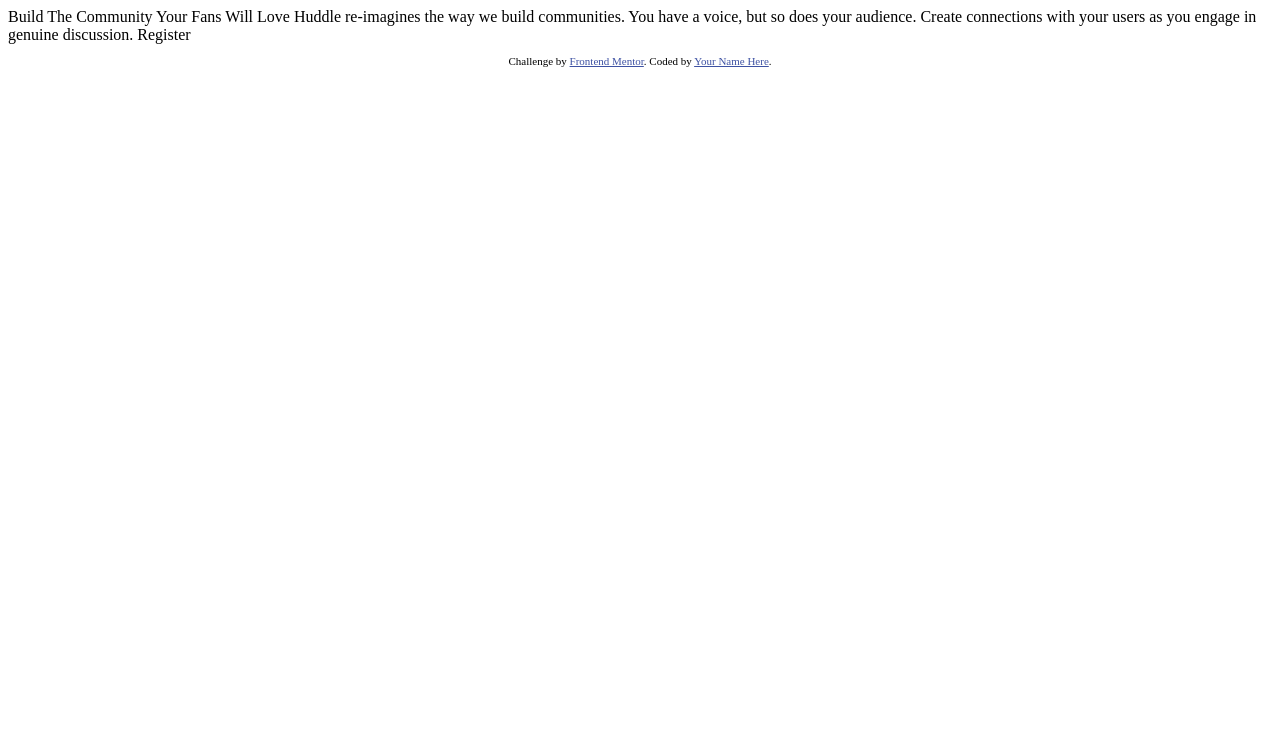
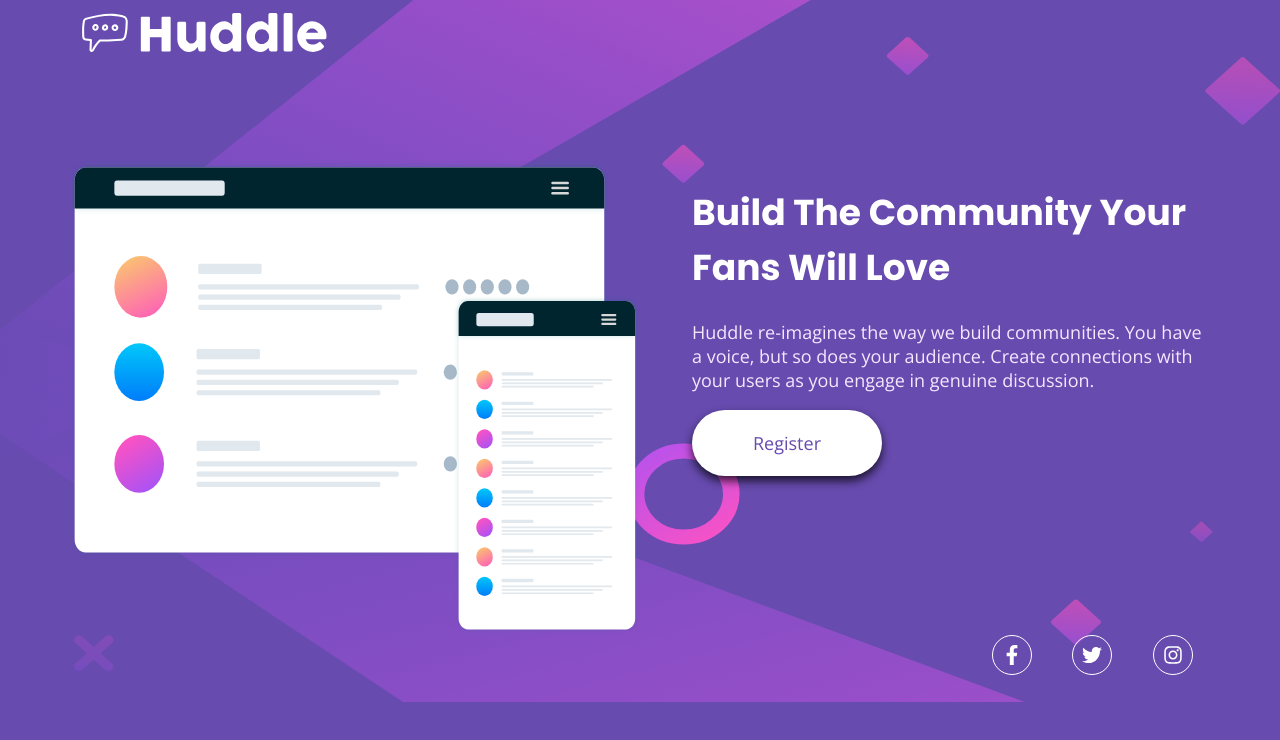
Before and after one commit to rajeshjaga/huddle-landing-page-with-single-introductory-section, a plain HTML site: page index.html in a window 1280 px wide. Drawn offline with nearby package versions, Linux system fonts and the light colour scheme.

Commit message:
this page took me 20mins

```diff
--- /dev/null
+++ b/app/style/_globals.scss
@@ -0,0 +1,33 @@
+html {
+  font-size: 100%;
+  box-sizing: border-box;
+}
+*,
+*::after,
+*::before {
+  box-sizing: inherit;
+}
+
+body {
+  margin: 0;
+  padding: 0;
+  font-family: "Open sans", sans-serif;
+  font-size: 1.125rem;
+  color: $white;
+}
+h1 {
+  font-family: "Poppins", sans-serif;
+}
+a {
+  display: block;
+  width: fit-content;
+  padding: 1.3125rem 3.8125rem;
+  background-color: $white;
+  text-decoration: none;
+  box-shadow: 0 5px 10px rgba(0, 0, 0, 0.75);
+  border-radius: 50px;
+  color: $violet;
+}
+p {
+  color: $paragraphColor;
+}
--- /dev/null
+++ b/app/style/_helper.scss
@@ -0,0 +1,9 @@
+.flex {
+  display: flex;
+  &-jc-sa {
+    justify-content: space-around;
+  }
+  &-ai-c {
+    align-content: center;
+  }
+}
--- /dev/null
+++ b/app/style/_main.scss
@@ -0,0 +1,70 @@
+body {
+  background: url(/images/bg-desktop.svg);
+  background-size: 100% 100%;
+  object-fit: cover;
+  background-color: $violet;
+  padding: 0rem 4.3125rem;
+  background-repeat: no-repeat;
+  min-height: 100%;
+  width: 100%;
+  .container {
+    max-height: 80%;
+    width: auto;
+    // flex-direction: column;
+    margin-top: 5.6875rem;
+    flex-wrap: wrap;
+    .left-side {
+      width: 50%;
+      height: 29.625rem;
+      background-image: url(/images/illustration-mockups.svg);
+      background-size: 100% 29.625rem;
+      background-repeat: no-repeat;
+    }
+    .right-side {
+      width: 50%;
+      padding-left: 3.25rem;
+    }
+  }
+  .social-links {
+    margin-left: auto;
+    width: fit-content;
+    margin-bottom: 1.5rem;
+    svg {
+      &.fa-facebook-f,
+      &.fa-instagram,
+      &.fa-twitter {
+        display: inline-block;
+        height: 40px;
+        width: 40px;
+        border: 1px solid $white;
+        padding: 0.5em;
+        cursor: pointer;
+        border-radius: 50px;
+        margin: 0 1em;
+        transition: all 0.3s ease-in-out;
+        &:hover {
+          color: $violet;
+          background-color: $white;
+        }
+      }
+    }
+  }
+}
+@include breakdown(medium) {
+  .container {
+    flex-flow: column wrap;
+    .left-side {
+      min-width: 100%;
+    }
+    .right-side {
+      min-width: 100%;
+      text-align: center;
+      a {
+        margin: 0 auto;
+      }
+    }
+  }
+  .social-links {
+    margin: 2rem auto;
+  }
+}
--- /dev/null
+++ b/app/style/_mixin.scss
@@ -0,0 +1,10 @@
+$breakpoints-down: (
+  "small": "43.0625rem",
+  "medium": "74.9375rem",
+  "large": "87.4375rem",
+);
+@mixin breakdown($size) {
+  @media (max-width: map-get($breakpoints-down, $size )) {
+    @content;
+  }
+}
--- /dev/null
+++ b/app/style/_variables.scss
@@ -0,0 +1,3 @@
+$violet: hsl(257, 40%, 49%);
+$white: hsl(0, 0, 100%);
+$paragraphColor: hsl(284, 100, 95%);
--- /dev/null
+++ b/app/style/style.scss
@@ -0,0 +1,8 @@
+@import url("https://fonts.googleapis.com/css2?family=Open+Sans:wght@400&family=Poppins:wght@400;700&display=swap");
+//imports
+
+@import "./variables";
+@import "./helper";
+@import "./globals";
+@import "./mixin";
+@import "./main";
--- a/index.html
+++ b/index.html
@@ -1,33 +1,43 @@
 <!DOCTYPE html>
 <html lang="en">
-<head>
-  <meta charset="UTF-8">
-  <meta name="viewport" content="width=device-width, initial-scale=1.0"> <!-- displays site properly based on user's device -->
+  <head>
+    <meta charset="UTF-8" />
+    <meta name="viewport" content="width=device-width, initial-scale=1.0" />
+    <link
+      rel="icon"
+      type="image/png"
+      sizes="32x32"
+      href="./images/favicon-32x32.png"
+    />
+    <link rel="stylesheet" href="/dist/style.css" />
+    <title>
+      Frontend Mentor | Huddle landing page with single introductory section
+    </title>
+  </head>
+  <body>
+    <img src="./images/logo.svg" alt="" />
+    <div class="container flex flex-jc-sa flex-ai-c">
+      <div class="left-side"></div>
+      <div class="right-side">
+        <h1>Build The Community Your Fans Will Love</h1>
 
-  <link rel="icon" type="image/png" sizes="32x32" href="./images/favicon-32x32.png">
-
-  <title>Frontend Mentor | Huddle landing page with single introductory section</title>
-
-  <!-- Feel free to remove these styles or customise in your own stylesheet 👍 -->
-  <style>
-    .attribution { font-size: 11px; text-align: center; }
-    .attribution a { color: hsl(228, 45%, 44%); }
-  </style>
-</head>
-<body>
-
-  Build The Community Your Fans Will Love
-
-  Huddle re-imagines the way we build communities. You have a voice, but so does your audience.
-  Create connections with your users as you engage in genuine discussion.
-
-  Register
-
-  <footer>
-    <p class="attribution">
-      Challenge by <a href="https://www.frontendmentor.io?ref=challenge" target="_blank">Frontend Mentor</a>.
-      Coded by <a href="#">Your Name Here</a>.
-    </p>
-  </footer>
-</body>
+        <p>
+          Huddle re-imagines the way we build communities. You have a voice, but
+          so does your audience. Create connections with your users as you
+          engage in genuine discussion.
+        </p>
+        <a href="#"> Register </a>
+      </div>
+    </div>
+    <div class="social-links">
+      <i class="fab fa-facebook-f"></i>
+      <i class="fab fa-twitter"></i>
+      <i class="fab fa-instagram"></i>
+    </div>
+    <script
+      src="https://cdnjs.cloudflare.com/ajax/libs/font-awesome/5.14.0/js/all.min.js"
+      integrity="sha512-YSdqvJoZr83hj76AIVdOcvLWYMWzy6sJyIMic2aQz5kh2bPTd9dzY3NtdeEAzPp/PhgZqr4aJObB3ym/vsItMg=="
+      crossorigin="anonymous"
+    ></script>
+  </body>
 </html>
```
Also changed, not shown: dist/style.css (added), 1 other file.
